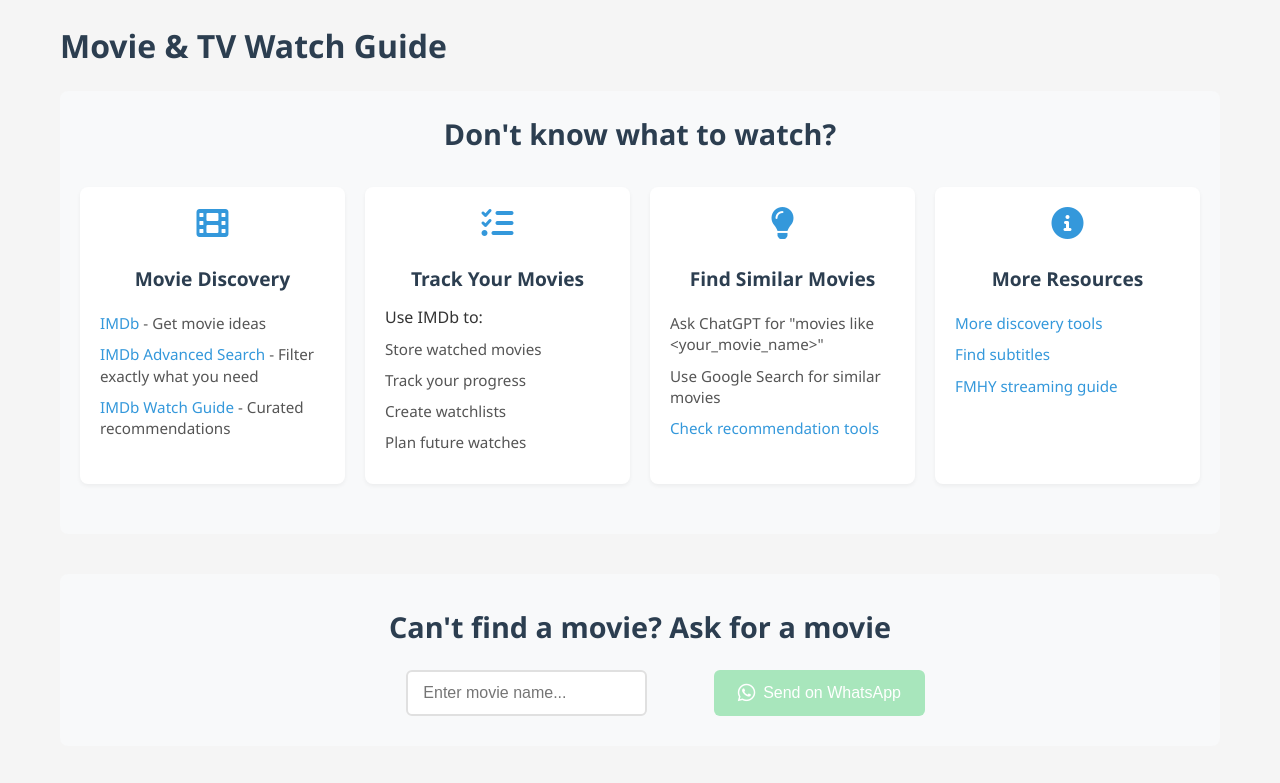
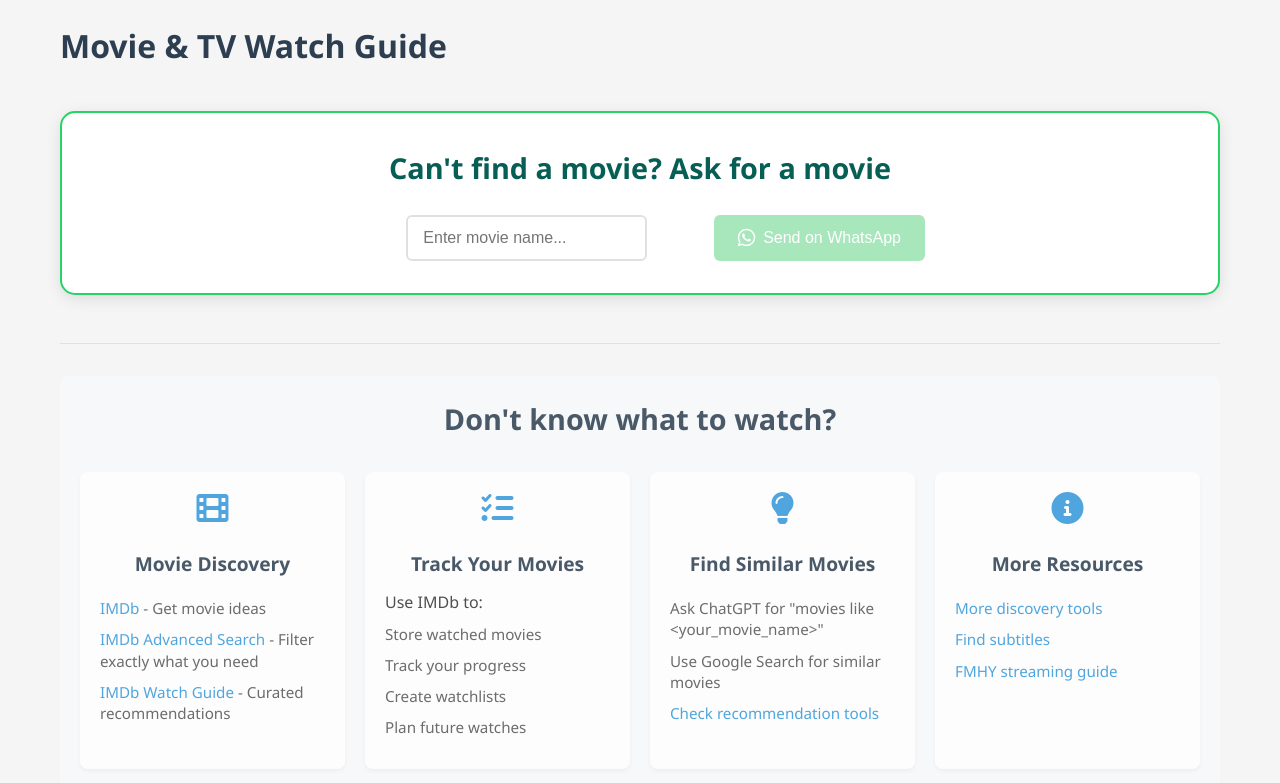
Before and after one commit to ArunEshwerN/To-Watch, a website: page index.html in a window 1280 px wide. Shown: the top 783 px of the page. Drawn offline with Linux system fonts and the light colour scheme; no server answers.

Commit message:
whatsapp prominent change

```diff
--- a/index.html
+++ b/index.html
@@ -11,6 +11,21 @@
     <div class="container">
         <h1>Movie & TV Watch Guide</h1>
 
+        <!-- Movie Request Section -->
+        <section class="movie-request primary-section">
+            <h2>Can't find a movie? Ask for a movie</h2>
+            <div class="request-form">
+                <div class="search-container">
+                    <input type="text" id="movieInput" placeholder="Enter movie name..." aria-label="Movie name">
+                    <div id="movieSuggestions" class="suggestions-dropdown"></div>
+                </div>
+                <button onclick="sendMovieRequest()" class="whatsapp-btn" disabled>
+                    <i class="fab fa-whatsapp"></i> Send on WhatsApp
+                </button>
+            </div>
+        </section>
+
+        <div class="secondary-content">
             <!-- What to Watch Guide Section -->
             <section class="what-to-watch">
                 <h2>Don't know what to watch?</h2>
@@ -60,20 +75,6 @@
                             <li><a href="https://fmhy.pages.dev/videopiracyguide#streaming-sites" target="_blank">FMHY streaming guide</a></li>
                         </ul>
                     </div>
-            </div>
-        </section>
-
-        <!-- Movie Request Section -->
-        <section class="movie-request">
-            <h2>Can't find a movie? Ask for a movie</h2>
-            <div class="request-form">
-                <div class="search-container">
-                    <input type="text" id="movieInput" placeholder="Enter movie name..." aria-label="Movie name">
-                    <div id="movieSuggestions" class="suggestions-dropdown"></div>
-                </div>
-                <button onclick="sendMovieRequest()" class="whatsapp-btn" disabled>
-                    <i class="fab fa-whatsapp"></i> Send on WhatsApp
-                </button>
                 </div>
             </section>
 
@@ -172,6 +173,7 @@
                 </div>
             </main>
         </div>
+    </div>
     <script src="script.js"></script>
 </body>
 </html>
--- a/styles.css
+++ b/styles.css
@@ -543,3 +543,25 @@
     background-color: #a8e6bc;
     cursor: not-allowed;
 }
+
+.primary-section {
+    background-color: #ffffff;
+    padding: 2rem;
+    border-radius: 15px;
+    box-shadow: 0 4px 15px rgba(0, 0, 0, 0.1);
+    margin-bottom: 3rem;
+    border: 2px solid #25D366;
+}
+
+.primary-section h2 {
+    color: #075E54;
+    font-size: 1.8rem;
+    margin-bottom: 1.5rem;
+}
+
+.secondary-content {
+    opacity: 0.85;
+    margin-top: 3rem;
+    padding-top: 2rem;
+    border-top: 1px solid #ddd;
+}
```
Lines whose indentation alone changed are shown as unchanged.
